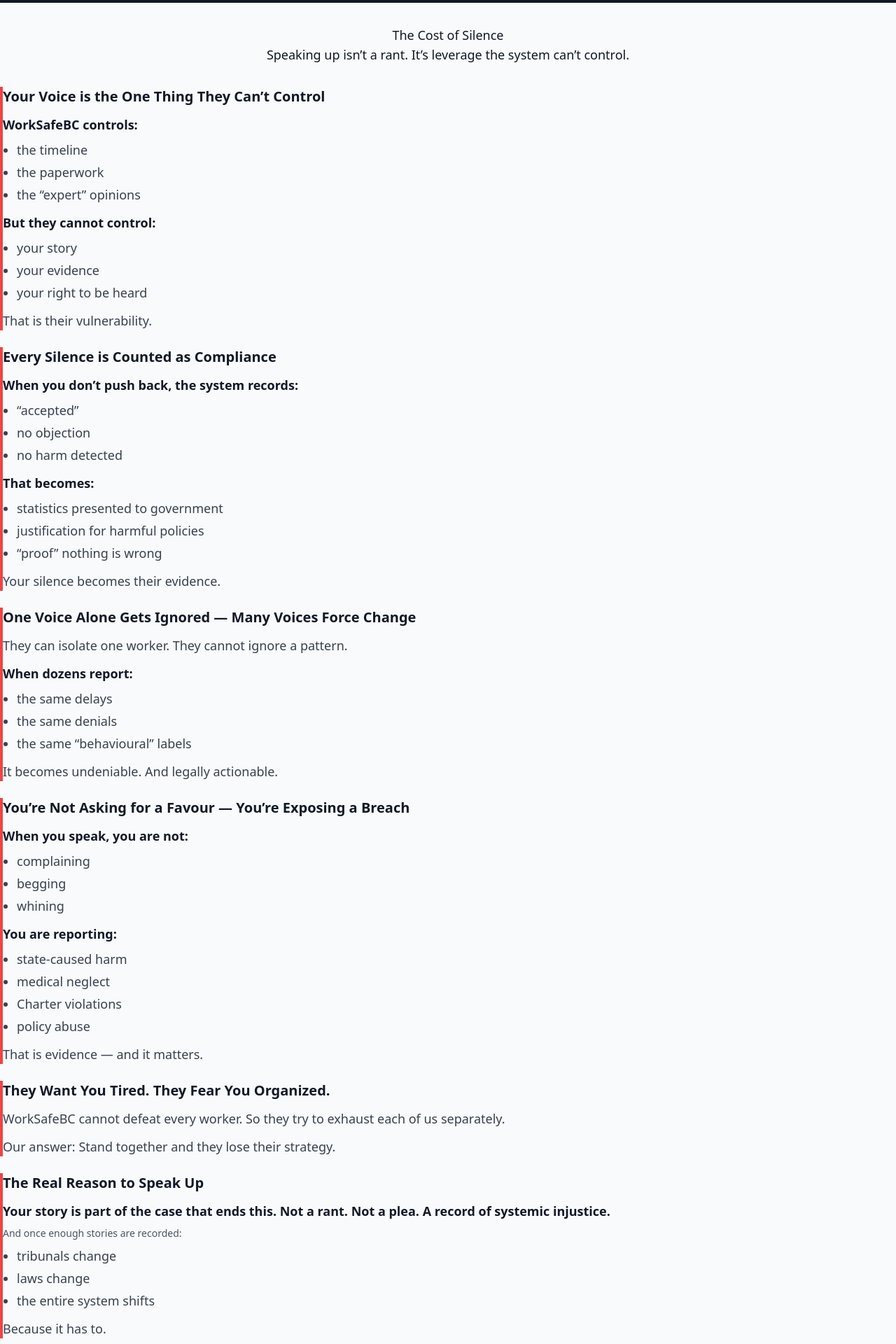
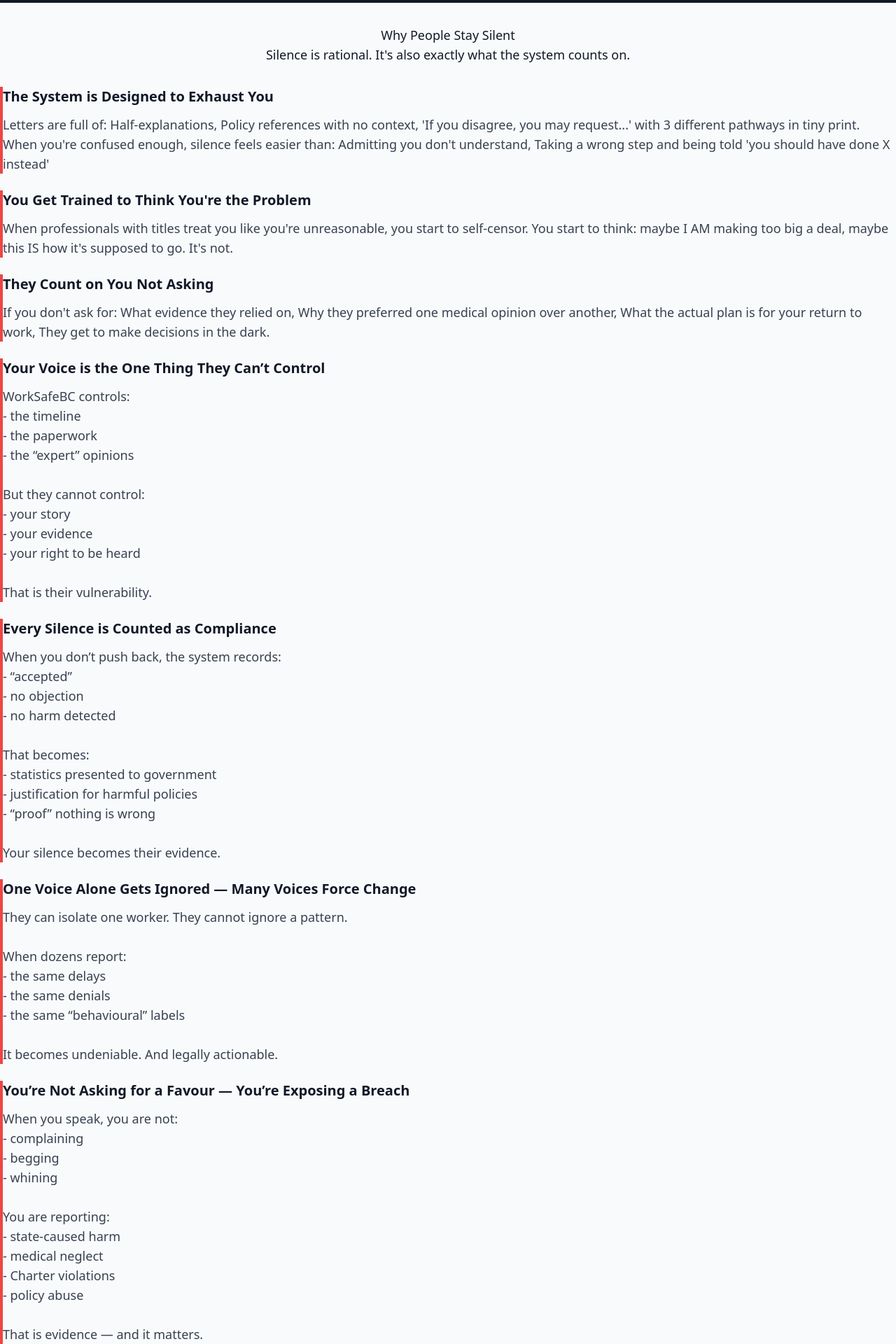
Before and after one commit to davidoyle/WEB, a Next.js app: page /why-silent in a window 1280 px wide. Shown: the part 60-1980 px from the top of the page at 70% size. Built offline with nearby package versions, Linux system fonts and the light colour scheme.

Commit message:
Restore Why Silent content and append cost messaging

```diff
--- a/src/data/content.js
+++ b/src/data/content.js
@@ -507,132 +507,54 @@
 
 export const whySilentPoints = [
   {
+    title: "The System is Designed to Exhaust You",
+    description:
+      "Letters are full of: Half-explanations, Policy references with no context, 'If you disagree, you may request...' with 3 different pathways in tiny print. When you're confused enough, silence feels easier than: Admitting you don't understand, Taking a wrong step and being told 'you should have done X instead'"
+  },
+  {
+    title: "You Get Trained to Think You're the Problem",
+    description:
+      "When professionals with titles treat you like you're unreasonable, you start to self-censor. You start to think: maybe I AM making too big a deal, maybe this IS how it's supposed to go. It's not."
+  },
+  {
+    title: "They Count on You Not Asking",
+    description:
+      "If you don't ask for: What evidence they relied on, Why they preferred one medical opinion over another, What the actual plan is for your return to work, They get to make decisions in the dark."
+  },
+  {
     title: "Your Voice is the One Thing They Can’t Control",
-    sections: [
-      {
-        type: "list",
-        heading: "WorkSafeBC controls:",
-        items: ["the timeline", "the paperwork", "the “expert” opinions"]
-      },
-      {
-        type: "list",
-        heading: "But they cannot control:",
-        items: ["your story", "your evidence", "your right to be heard"]
-      },
-      {
-        type: "text",
-        content: "That is their vulnerability."
-      }
-    ]
+    description:
+      "WorkSafeBC controls:\n- the timeline\n- the paperwork\n- the “expert” opinions\n\nBut they cannot control:\n- your story\n- your evidence\n- your right to be heard\n\nThat is their vulnerability."
   },
   {
     title: "Every Silence is Counted as Compliance",
-    sections: [
-      {
-        type: "list",
-        heading: "When you don’t push back, the system records:",
-        items: ['“accepted”', 'no objection', 'no harm detected']
-      },
-      {
-        type: "list",
-        heading: "That becomes:",
-        items: [
-          "statistics presented to government",
-          "justification for harmful policies",
-          "“proof” nothing is wrong"
-        ]
-      },
-      {
-        type: "text",
-        content: "Your silence becomes their evidence."
-      }
-    ]
+    description:
+      "When you don’t push back, the system records:\n- “accepted”\n- no objection\n- no harm detected\n\nThat becomes:\n- statistics presented to government\n- justification for harmful policies\n- “proof” nothing is wrong\n\nYour silence becomes their evidence."
   },
   {
     title: "One Voice Alone Gets Ignored — Many Voices Force Change",
-    sections: [
-      {
-        type: "text",
-        content: "They can isolate one worker. They cannot ignore a pattern."
-      },
-      {
-        type: "list",
-        heading: "When dozens report:",
-        items: ["the same delays", "the same denials", "the same “behavioural” labels"]
-      },
-      {
-        type: "text",
-        content: "It becomes undeniable. And legally actionable."
-      }
-    ]
+    description:
+      "They can isolate one worker. They cannot ignore a pattern.\n\nWhen dozens report:\n- the same delays\n- the same denials\n- the same “behavioural” labels\n\nIt becomes undeniable. And legally actionable."
   },
   {
     title: "You’re Not Asking for a Favour — You’re Exposing a Breach",
-    sections: [
-      {
-        type: "list",
-        heading: "When you speak, you are not:",
-        items: ["complaining", "begging", "whining"]
-      },
-      {
-        type: "list",
-        heading: "You are reporting:",
-        items: ["state-caused harm", "medical neglect", "Charter violations", "policy abuse"]
-      },
-      {
-        type: "text",
-        content: "That is evidence — and it matters."
-      }
-    ]
+    description:
+      "When you speak, you are not:\n- complaining\n- begging\n- whining\n\nYou are reporting:\n- state-caused harm\n- medical neglect\n- Charter violations\n- policy abuse\n\nThat is evidence — and it matters."
   },
   {
     title: "They Want You Tired. They Fear You Organized.",
-    sections: [
-      {
-        type: "text",
-        content: "WorkSafeBC cannot defeat every worker. So they try to exhaust each of us separately."
-      },
-      {
-        type: "text",
-        content: "Our answer: Stand together and they lose their strategy."
-      }
-    ]
+    description:
+      "WorkSafeBC cannot defeat every worker. So they try to exhaust each of us separately.\n\nOur answer:\nStand together and they lose their strategy."
   },
   {
     title: "The Real Reason to Speak Up",
-    sections: [
-      {
-        type: "list",
-        heading: "Your story is part of the case that ends this. Not a rant. Not a plea. A record of systemic injustice.",
-        items: [
-          "tribunals change",
-          "laws change",
-          "the entire system shifts"
-        ],
-        note: "And once enough stories are recorded:"
-      },
-      {
-        type: "text",
-        content: "Because it has to."
-      }
-    ]
+    description:
+      "Your story is part of the case that ends this.\n\nNot a rant.\nNot a plea.\nA record of systemic injustice.\n\nAnd once enough stories are recorded:\n- tribunals change\n- laws change\n- the entire system shifts\n\nBecause it has to."
   },
   {
     title: "The System Isn’t Ready for You to Speak",
-    sections: [
-      {
-        type: "text",
-        content: "That’s why speaking matters."
-      },
-      {
-        type: "text",
-        content: "Your voice is not a risk. Your voice is leverage."
-      },
-      {
-        type: "text",
-        content: "Say what they don’t want on record — and watch what happens."
-      }
-    ]
+    description:
+      "That’s why speaking matters.\n\nYour voice is not a risk.\nYour voice is leverage.\n\nSay what they don’t want on record — and watch what happens."
   }
 ];
 
--- a/src/sections/WhySilentSection.jsx
+++ b/src/sections/WhySilentSection.jsx
@@ -3,37 +3,14 @@
 const WhySilentSection = () => (
   <div className="section-shell" id="why-silent">
     <div className="mb-8 text-center">
-      <h1 className="section-title">The Cost of Silence</h1>
-      <p className="section-lead">Speaking up isn&rsquo;t a rant. It&rsquo;s leverage the system can&rsquo;t control.</p>
+      <h1 className="section-title">Why People Stay Silent</h1>
+      <p className="section-lead">Silence is rational. It's also exactly what the system counts on.</p>
     </div>
     <div className="space-y-6">
       {whySilentPoints.map((point, index) => (
         <div key={index} className="card border-l-4 border-red-500">
           <h2 className="text-xl font-bold text-gray-900 mb-3">{point.title}</h2>
-          <div className="space-y-3 text-gray-700">
-            {point.sections ? (
-              point.sections.map((section, sectionIndex) => (
-                <div key={sectionIndex} className="space-y-2">
-                  {section.heading ? (
-                    <p className="font-semibold text-gray-900">{section.heading}</p>
-                  ) : null}
-                  {section.note ? (
-                    <p className="text-sm text-gray-600">{section.note}</p>
-                  ) : null}
-                  {section.type === 'list' ? (
-                    <ul className="list-disc space-y-1 pl-5">
-                      {section.items.map((item, itemIndex) => (
-                        <li key={itemIndex}>{item}</li>
-                      ))}
-                    </ul>
-                  ) : null}
-                  {section.type === 'text' ? <p>{section.content}</p> : null}
-                </div>
-              ))
-            ) : (
-              <p>{point.description}</p>
-            )}
-          </div>
+          <p className="text-gray-700 whitespace-pre-line">{point.description}</p>
         </div>
       ))}
     </div>
```
